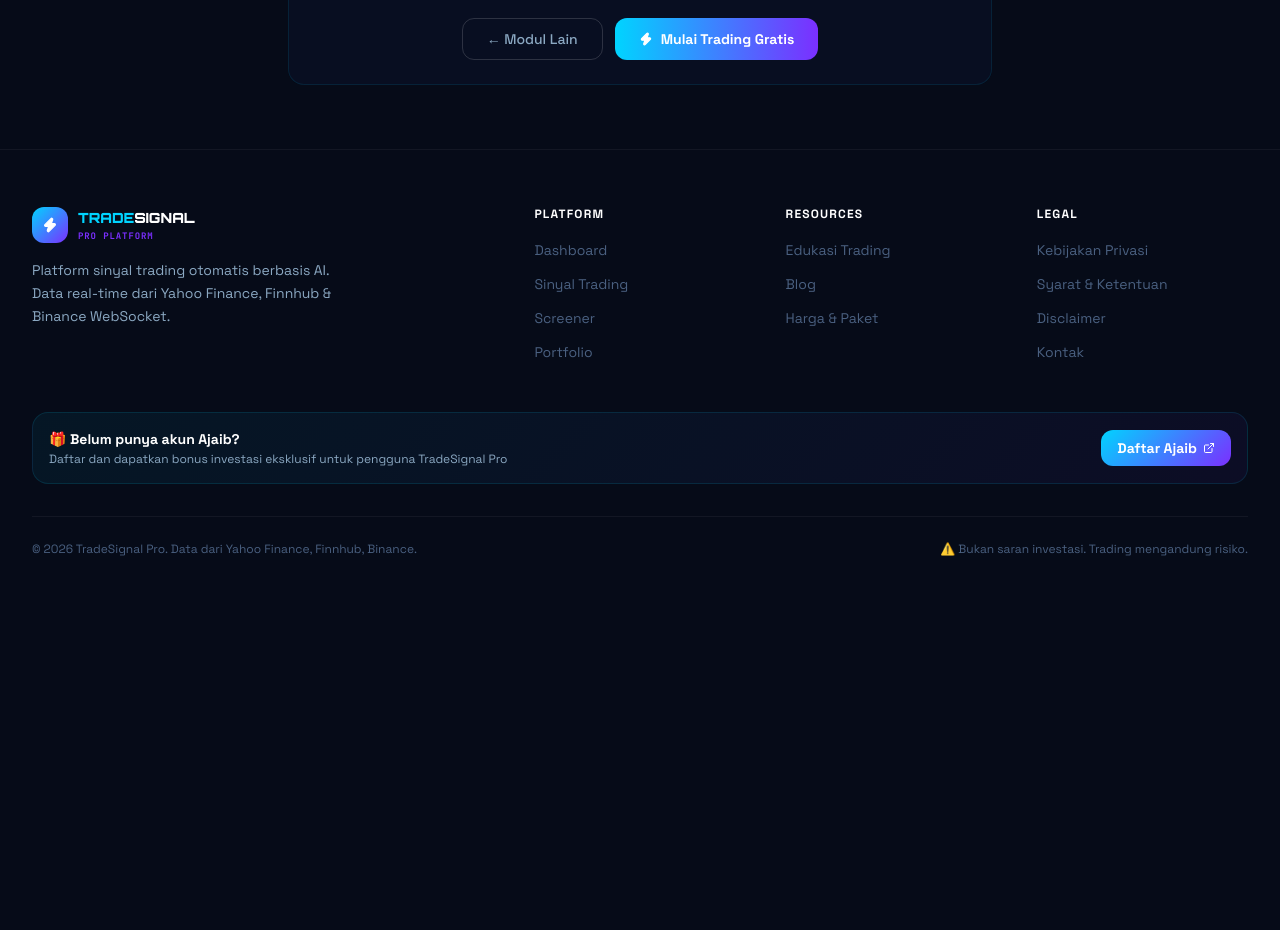
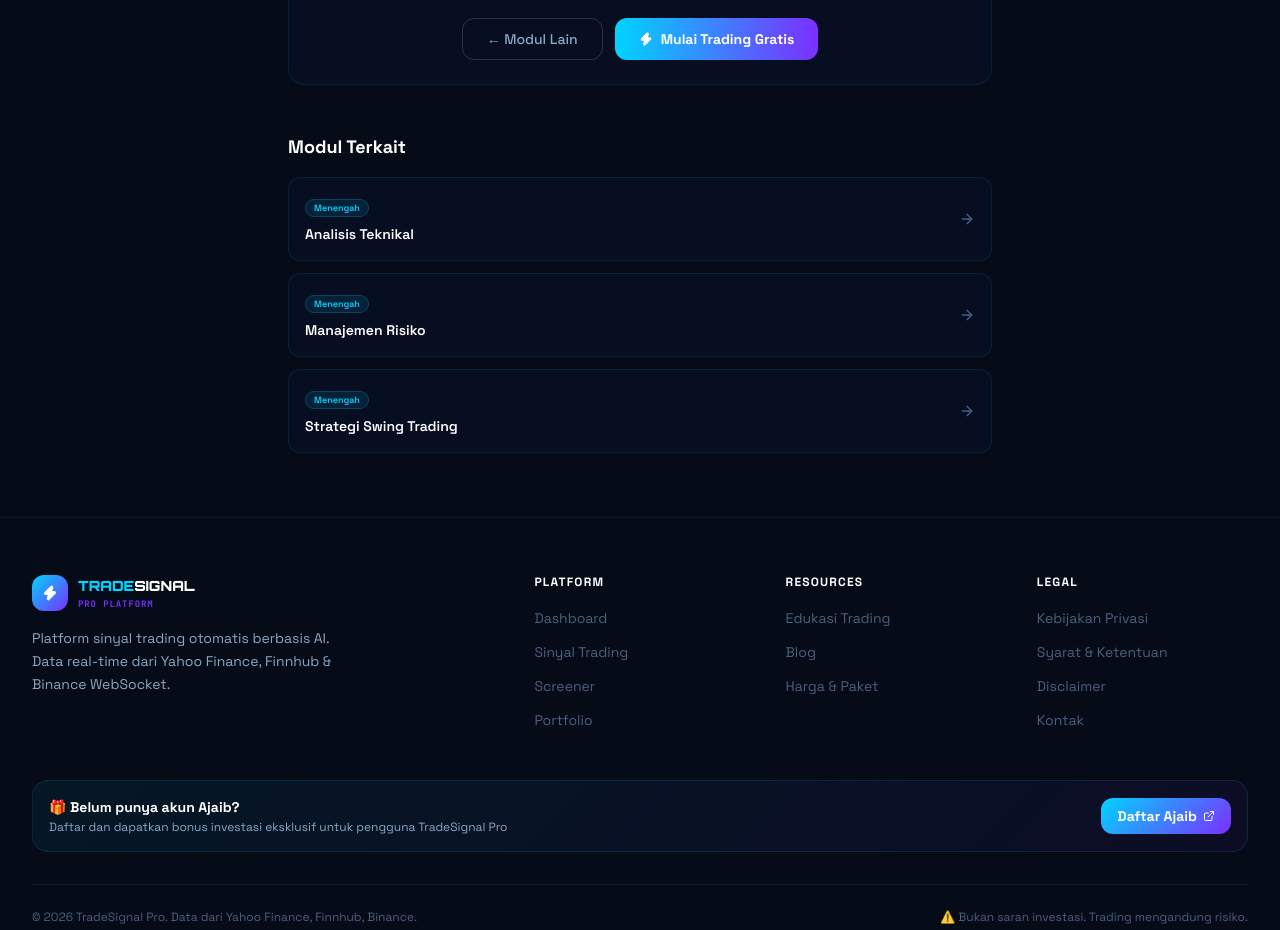
Before and after one commit to MrKenshinX/tradesignal-frontend, a Next.js app: page /edukasi/dasar-trading in a window 1280 px wide. Shown: the part 1340-2270 px from the top of the page. Before the commit the page ends 1929 px from the top, so only its background shows below. Built offline with nearby package versions, Linux system fonts and the light colour scheme; no server answers.

Commit message:
feat(seo): JSON-LD Article+Breadcrumb di edukasi + internal linking (modul terkait edukasi, artikel terkait blog prioritas kategori sama)

```diff
--- a/src/app/blog/[slug]/page.tsx
+++ b/src/app/blog/[slug]/page.tsx
@@ -273,12 +273,16 @@ export default function BlogArticlePage({ params }: { params: { slug: string } }
             </Link>
           </div>
 
-          {/* Artikel Lainnya — internal linking untuk SEO */}
+          {/* Artikel Lainnya — internal linking untuk SEO (prioritas kategori sama) */}
           {(() => {
-            const others = Object.entries(ARTICLES).filter(([slug]) => slug !== params.slug).slice(0, 3);
+            const current = ARTICLES[params.slug];
+            const entries = Object.entries(ARTICLES).filter(([slug]) => slug !== params.slug);
+            // Dahulukan artikel berkategori sama (lebih relevan secara topik untuk SEO)
+            const sameCategory = entries.filter(([, a]) => a.category === current?.category);
+            const others = [...sameCategory, ...entries.filter(([, a]) => a.category !== current?.category)].slice(0, 3);
             return (
               <div className="mt-12">
-                <h3 className="text-white font-bold text-lg mb-4">Artikel Lainnya</h3>
+                <h3 className="text-white font-bold text-lg mb-4">Artikel Terkait</h3>
                 <div className="grid gap-3">
                   {others.map(([slug, a]) => (
                     <Link key={slug} href={`/blog/${slug}/`}
--- a/src/app/edukasi/[slug]/page.tsx
+++ b/src/app/edukasi/[slug]/page.tsx
@@ -123,6 +123,38 @@ export default function EdukasiModulePage({ params }: { params: { slug: string }
 
   return (
     <>
+      <script
+        type="application/ld+json"
+        dangerouslySetInnerHTML={{
+          __html: JSON.stringify({
+            '@context': 'https://schema.org',
+            '@type': 'Article',
+            headline: eduModule.title,
+            description: eduModule.intro,
+            author: { '@type': 'Organization', name: 'TradeSignal Pro' },
+            publisher: {
+              '@type': 'Organization',
+              name: 'TradeSignal Pro',
+              logo: { '@type': 'ImageObject', url: 'https://tradesignalpro.web.id/icon-512.png' },
+            },
+            mainEntityOfPage: `https://tradesignalpro.web.id/edukasi/${params.slug}/`,
+          }),
+        }}
+      />
+      <script
+        type="application/ld+json"
+        dangerouslySetInnerHTML={{
+          __html: JSON.stringify({
+            '@context': 'https://schema.org',
+            '@type': 'BreadcrumbList',
+            itemListElement: [
+              { '@type': 'ListItem', position: 1, name: 'Beranda', item: 'https://tradesignalpro.web.id/' },
+              { '@type': 'ListItem', position: 2, name: 'Edukasi', item: 'https://tradesignalpro.web.id/edukasi/' },
+              { '@type': 'ListItem', position: 3, name: eduModule.title, item: `https://tradesignalpro.web.id/edukasi/${params.slug}/` },
+            ],
+          }),
+        }}
+      />
       <Navbar />
       <div className="min-h-screen bg-[#060B18] pt-24 pb-16">
         <div className="max-w-3xl mx-auto px-4 sm:px-6 lg:px-8">
@@ -170,6 +202,28 @@ export default function EdukasiModulePage({ params }: { params: { slug: string }
               </Link>
             </div>
           </div>
+
+          {/* Modul Terkait — internal linking untuk SEO */}
+          {(() => {
+            const others = Object.entries(MODULES).filter(([slug]) => slug !== params.slug).slice(0, 3);
+            return (
+              <div className="mt-12">
+                <h3 className="text-white font-bold text-lg mb-4">Modul Terkait</h3>
+                <div className="grid gap-3">
+                  {others.map(([slug, m]) => (
+                    <Link key={slug} href={`/edukasi/${slug}/`}
+                      className="flex items-center justify-between gap-4 p-4 rounded-xl glass border border-white/8 hover:border-[#00D4FF]/30 transition-colors group">
+                      <div>
+                        <span className="text-[9px] font-semibold px-2 py-0.5 rounded-full bg-[#00D4FF]/10 text-[#00D4FF] border border-[#00D4FF]/20">{m.level}</span>
+                        <p className="text-white text-sm font-semibold mt-1.5 group-hover:text-[#00D4FF] transition-colors">{m.title}</p>
+                      </div>
+                      <ArrowLeft size={16} className="text-[#4A6080] rotate-180 shrink-0" />
+                    </Link>
+                  ))}
+                </div>
+              </div>
+            );
+          })()}
         </div>
       </div>
       <Footer />
```
